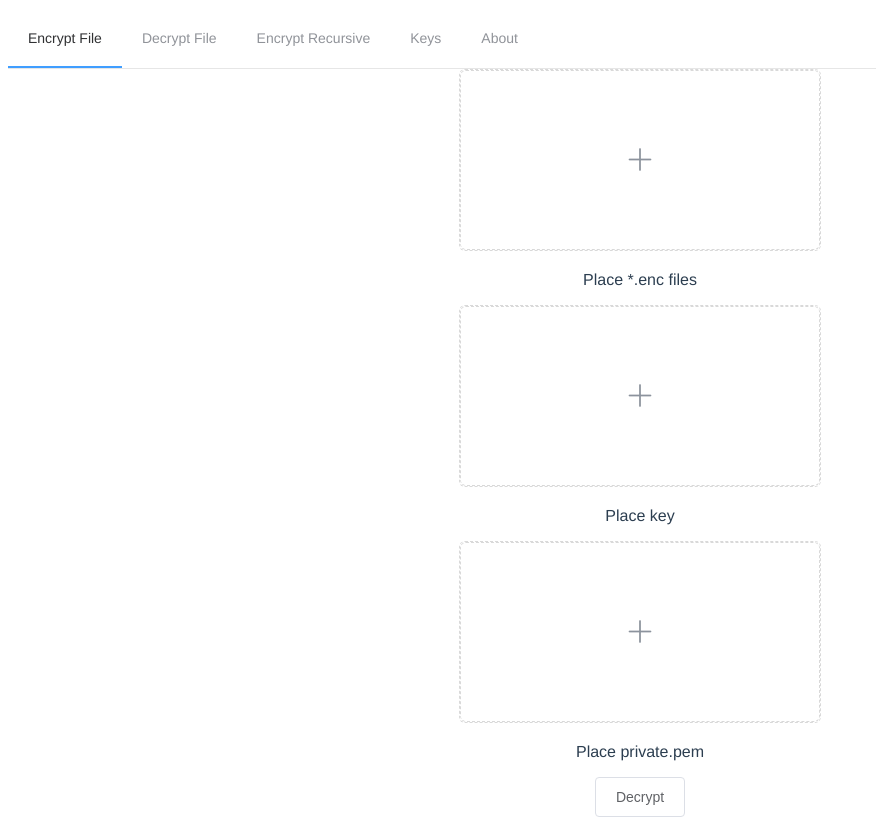
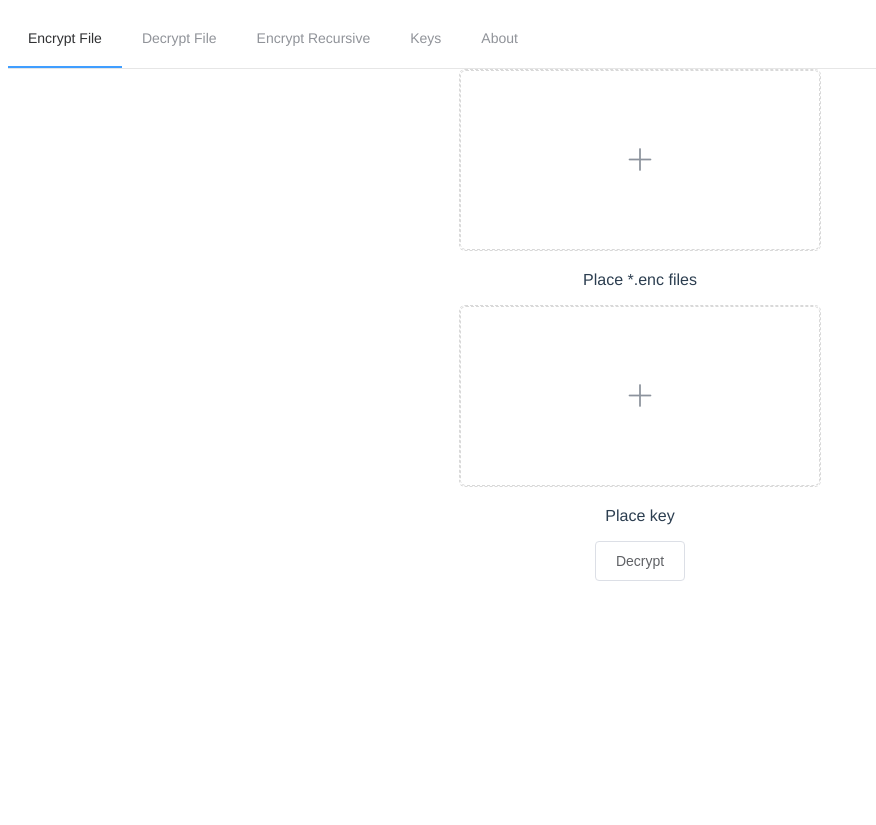
Before and after one commit to JakubK/FileEncrypt, a Vue app: page /decrypt in a window 1280 px wide. Shown: the whole page, without its empty margins (0-876 px from the left). After the commit the page ends 800 px from the top, so only its background shows below. Built offline with nearby package versions, Linux system fonts and the light colour scheme.

Commit message:
Merge private and symmetric key into one file

```diff
--- a/src/views/DecryptFile.vue
+++ b/src/views/DecryptFile.vue
@@ -31,32 +31,17 @@
       ></i>
     </el-upload>
     <p>Place key</p>
-    <el-upload
-      class="avatar-uploader"
-      action=""
-      drag
-      :on-change="uploadPK"
-      :auto-upload="false"
-      :show-file-list="false"
-    >
-      <i
-        style="line-height: 178px"
-        class="el-icon-plus avatar-uploader-icon"
-      ></i>
-    </el-upload>
-    <p>Place private.pem</p>
     <el-button @click="decryptFile">Decrypt</el-button>
   </div>
 </template>
 
 <script>
-import { decrypt } from "./keys";
+import { myDecrypt } from "./keys";
 
 export default {
   name: "DecryptFile",
   data() {
     return {
-      privateKeyPath: "",
       fileToDecryptPath: "",
       fileList: [],
       keyPath: "",
@@ -69,9 +54,6 @@ export default {
     uploadKey(file) {
       this.keyPath = file.raw.path;
     },
-    uploadPK(file) {
-      this.privateKeyPath = file.raw.path;
-    },
     handleRemove(file) {
       this.fileList = this.fileList.filter((x) => x.uid !== file.uid);
     },
@@ -79,11 +61,8 @@ export default {
       const fs = require("fs");
       const crypto = require("crypto");
 
-      const toDecrypt = fs.readFileSync(this.keyPath, "utf8");
-      const decryptedKey = decrypt(
-        toDecrypt,
-        require("path").dirname(this.fileList[0].raw.path) + "/private.pem"
-      );
+      const obj = JSON.parse(fs.readFileSync(this.keyPath, "utf8"));
+      const decryptedKey = myDecrypt(obj.key, obj.privateKey);
 
       const decipher = crypto.createDecipher("aes-256-cbc", decryptedKey);
 
--- a/src/views/EncryptFile.vue
+++ b/src/views/EncryptFile.vue
@@ -22,7 +22,7 @@
 </template>
 
 <script>
-import { encrypt, generateKeys } from "./keys";
+import { myGenerateKeys, myEncrypt } from "./keys";
 
 export default {
   name: "EncryptFile",
@@ -42,9 +42,7 @@ export default {
     },
     encryptFile() {
       const fs = require("fs");
-
-      generateKeys();
-
+      const keys = myGenerateKeys();
       const crypto = require("crypto");
 
       const key = crypto.randomBytes(32).toString();
@@ -60,13 +58,17 @@ export default {
         encrypted += cipher.final("hex");
         fs.writeFileSync(path + ".enc", encrypted, "utf-8");
       });
-      const encryptedKey = encrypt(
-        key,
-        require("path").dirname(this.fileList[0].raw.path) + "/public.pem"
-      );
+      const encryptedKey = myEncrypt(key, keys.publicKey);
+
+      //merge private key with symmetric
+      const k = JSON.stringify({
+        privateKey: keys.privateKey,
+        key: encryptedKey,
+      });
+
       fs.writeFileSync(
         require("path").dirname(this.fileList[0].raw.path) + "/key",
-        encryptedKey,
+        k,
         "utf-8"
       );
     },
--- a/src/views/keys.js
+++ b/src/views/keys.js
@@ -1,10 +1,7 @@
-const { writeFileSync } = require("fs");
 const { generateKeyPairSync } = require("crypto");
 const crypto = require("crypto");
-const path = require("path");
-const fs = require("fs");
 
-export function generateKeys() {
+export function myGenerateKeys() {
   const { privateKey, publicKey } = generateKeyPairSync("rsa", {
     modulusLength: 4096,
     publicKeyEncoding: {
@@ -19,30 +16,23 @@ export function generateKeys() {
     },
   });
 
-  writeFileSync("private.pem", privateKey);
-  writeFileSync("public.pem", publicKey);
-
   return {
     privateKey,
     publicKey,
   };
 }
 
-export function encrypt(toEncrypt, relativeOrAbsolutePathToPublicKey) {
-  const absolutePath = path.resolve(relativeOrAbsolutePathToPublicKey);
-  const publicKey = fs.readFileSync(absolutePath, "utf8");
-  const buffer = Buffer.from(toEncrypt, "utf8");
-  const encrypted = crypto.publicEncrypt(publicKey, buffer);
+export function myEncrypt(toEncrypt, publicKeyValue) {
+  const buffer = Buffer.from(toEncrypt, "utf-8");
+  const encrypted = crypto.publicEncrypt(publicKeyValue, buffer);
   return encrypted.toString("base64");
 }
 
-export function decrypt(toDecrypt, relativeOrAbsolutePathtoPrivateKey) {
-  const absolutePath = path.resolve(relativeOrAbsolutePathtoPrivateKey);
-  const privateKey = fs.readFileSync(absolutePath, "utf8");
+export function myDecrypt(toDecrypt, privateKeyValue) {
   const buffer = Buffer.from(toDecrypt, "base64");
   const decrypted = crypto.privateDecrypt(
     {
-      key: privateKey.toString(),
+      key: privateKeyValue,
       passphrase: "xD",
     },
     buffer
```
